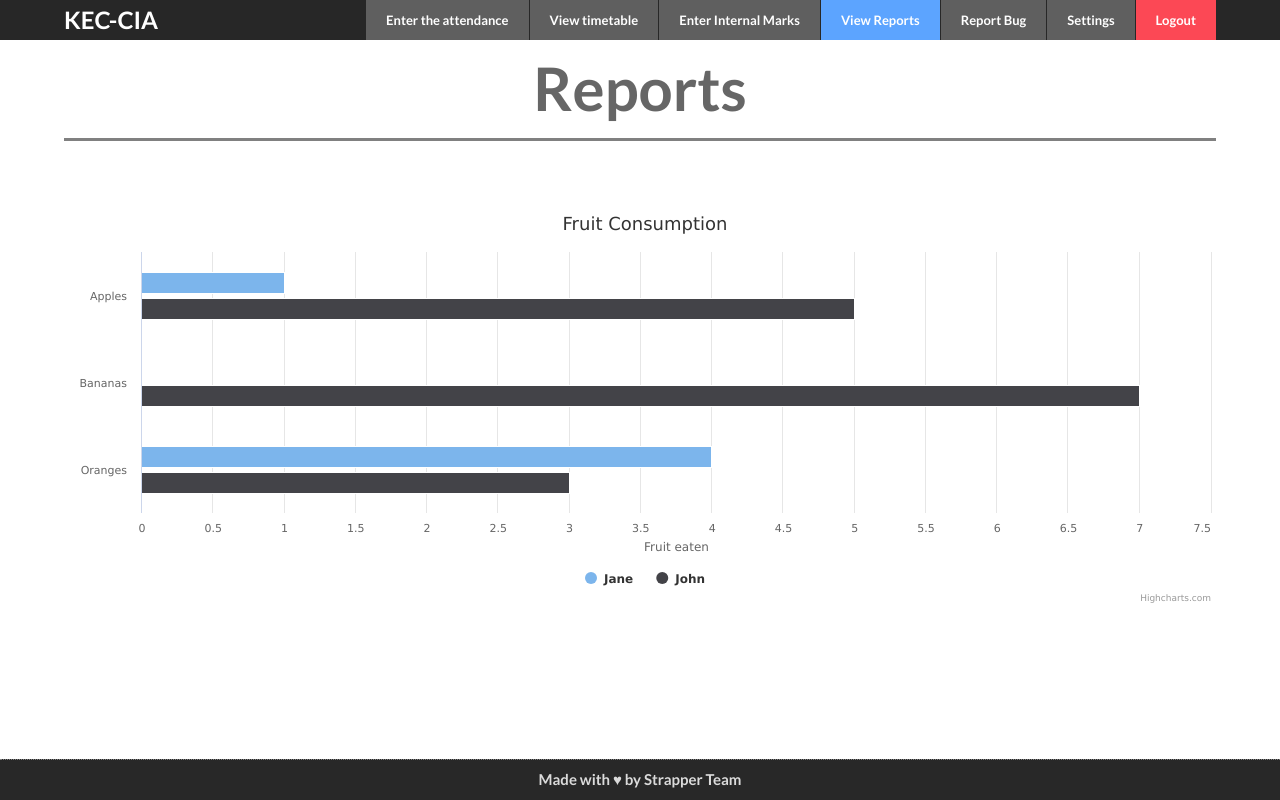
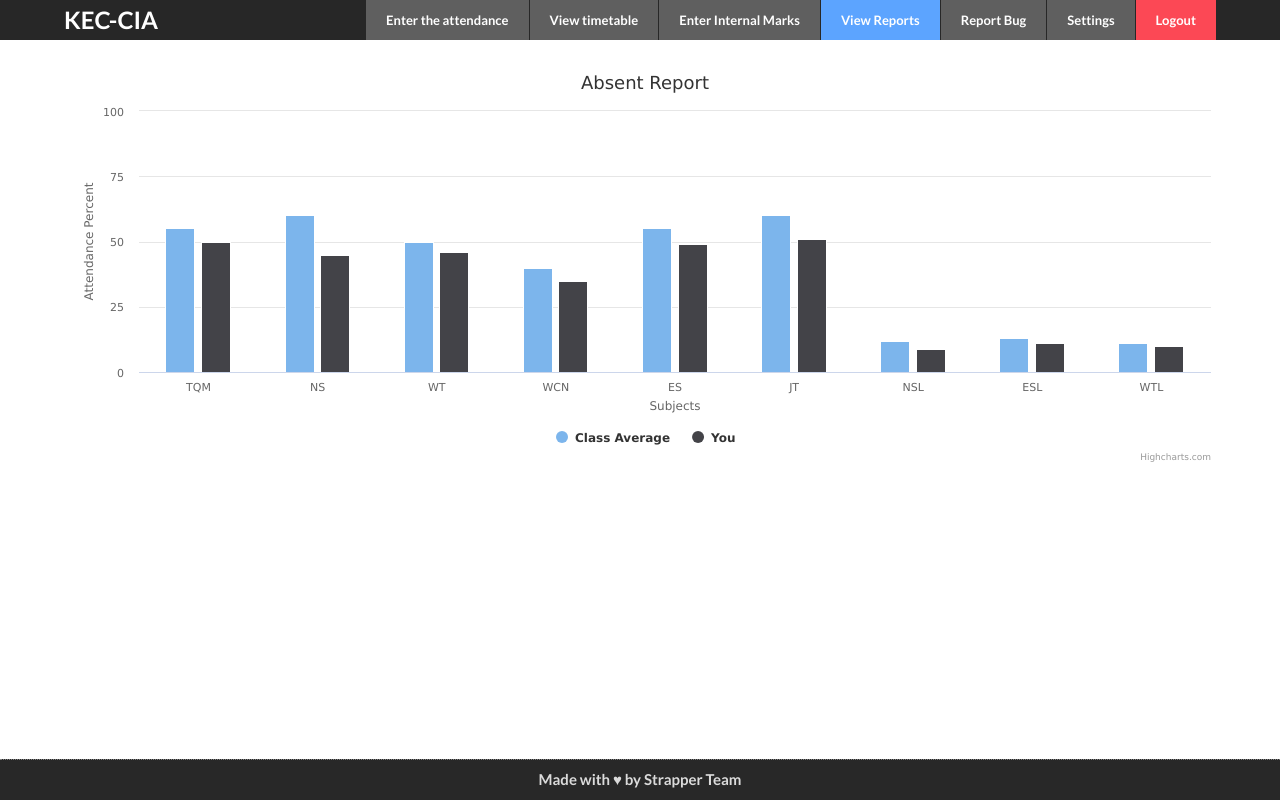
Before and after one commit to kongueng/kec-cia, a PHP site: page /reports.php in a window 1280 px wide. Run offline with PHP 8.4, Linux system fonts and the light colour scheme; the visitor is signed in with stand-in values (Sample User, id 1); data that the repository does not hold is empty; some libraries are stand-ins or nearby versions.

Commit message:
changed some code for testing purposes

```diff
--- a/reports.php
+++ b/reports.php
@@ -8,34 +8,38 @@ if(isset($_SESSION["uemailh"])) :
 ?>
 <div id="outer_container" class="clearfix">
 	<div id="container" class="container95">
-		<h1 class="notice cen" style="margin-top:0">Reports</h1>
-		<!-- <h2 class="tagline cen">We will get it done in a week!</h2> -->
+		<!--<h1 class="notice cen" style="margin-top:0">Reports</h1>-->
 		<div class="boxer" style="width:100%; height:400px;"></div>
 	</div>
 </div>
 <script type="text/javascript">
-	$(function () {
+$(function () {
     $('.boxer').highcharts({
         chart: {
-            type: 'bar'
+            type: 'column'
         },
         title: {
-            text: 'Fruit Consumption'
+            text: 'Absent Report'
         },
         xAxis: {
-            categories: ['Apples', 'Bananas', 'Oranges']
+            title: {
+                text: 'Subjects'
+            },
+            categories: ['TQM', 'NS', 'WT', 'WCN', 'ES', 'JT', 'NSL', 'ESL', 'WTL']
         },
         yAxis: {
+            min: 0,
+            max: 100,
             title: {
-                text: 'Fruit eaten'
+                text: 'Attendance Percent'
             }
         },
         series: [{
-            name: 'Jane',
-            data: [1, 0, 4]
-        }, {
-            name: 'John',
-            data: [5, 7, 3]
+            name: 'Class Average',
+            data: [55, 60, 50, 40, 55, 60, 12, 13, 11]
+        },{
+            name: 'You',
+            data: [50, 45, 46, 35, 49, 51, 9, 11, 10]
         }]
     });
 });
```
